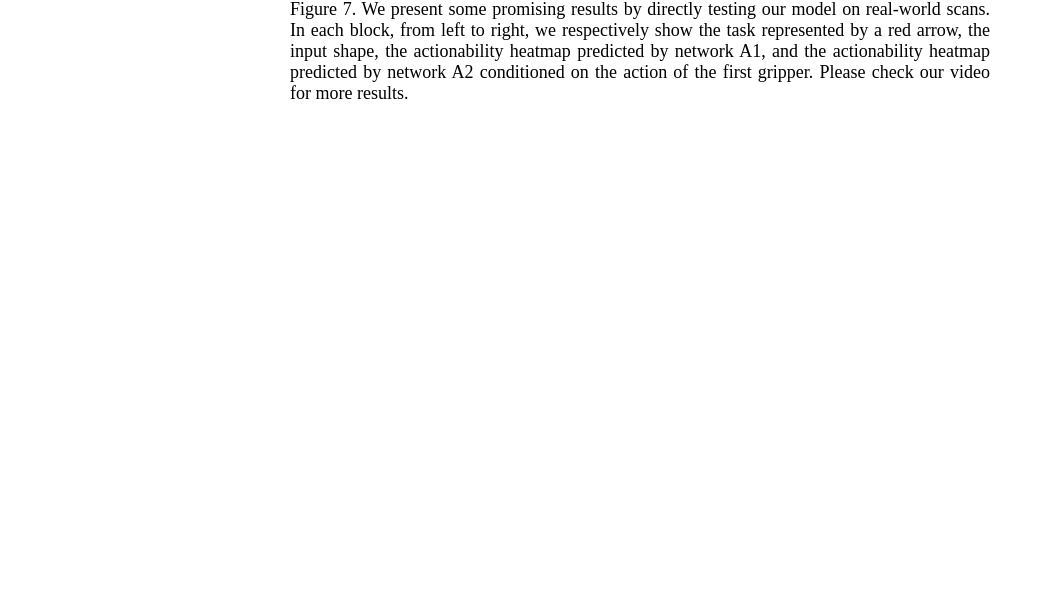
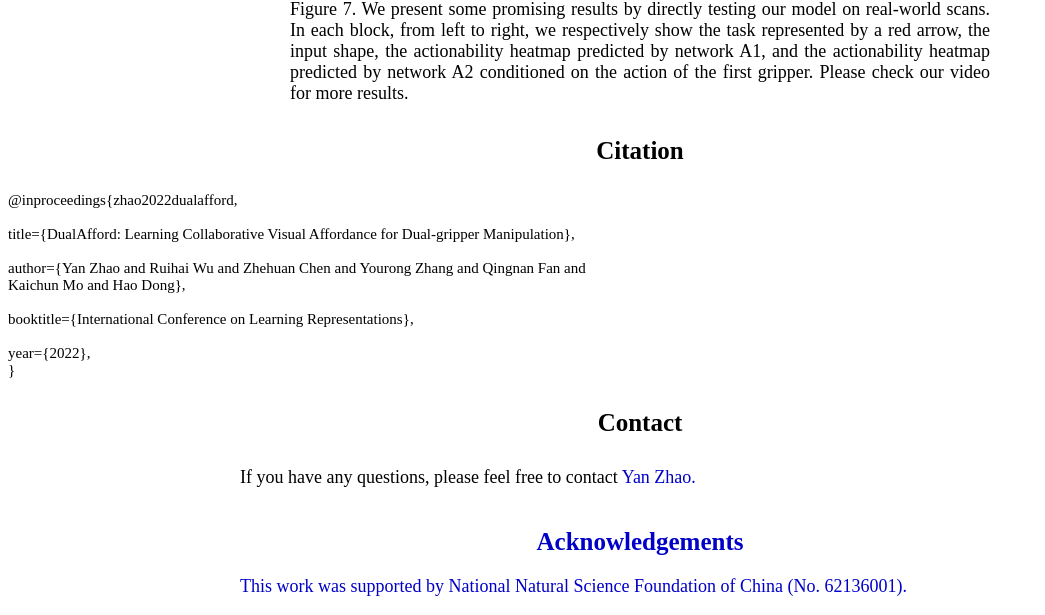
Before and after one commit to hyperplane-lab/DualAfford, a plain HTML site: page index.html in a window 1280 px wide. Shown: the part 5872-6487 px from the top of the page, without its empty margins (0-1045 px from the left). Before the commit the page ends 5995 px from the top, so only its background shows below. Drawn offline with Linux system fonts and the light colour scheme; a web font is replaced by a local one.

Commit message:
Update index.html

```diff
--- a/index.html
+++ b/index.html
@@ -39,8 +39,8 @@
 
 <div class = "abstractTitle">
   Abstract
-  </div>
-  <p class = "abstractText">
+</div>
+<p class = "abstractText">
     It is essential yet challenging for future home-assistant robots to understand and manipulate diverse 3D objects in daily human environments. Towards building scalable systems that can perform diverse manipulation tasks over various 3D shapes, recent works have advocated and demonstrated promising results learning visual actionable affordance, which labels every point over the input 3D geometry with an action likelihood of accomplishing the downstream task (e.g., pushing or picking-up). However, these works only studied single-gripper manipulation tasks, yet many real-world tasks require two hands to achieve collaboratively. In this work, we propose a novel learning framework, DualAfford, to learn collaborative affordance for dual-gripper manipulation tasks. The core design of the approach is to reduce the quadratic problem for two grippers into two disentangled yet inter- connected subtasks for efficient learning. Using the large-scale PartNet-Mobility and ShapeNet datasets, we set up four benchmark tasks for dual-gripper manipulation. Experiments prove the effectiveness and superiority of our method over three baselines.
 </p>
 
@@ -134,4 +134,38 @@
 
 <p></p>
 
+
+
+<div class = "abstractTitle">
+  Citation
+</div>
+<p class = "bibtex">
+  @inproceedings{zhao2022dualafford,   <br>
+    title={DualAfford: Learning Collaborative Visual Affordance for Dual-gripper Manipulation},  <br>
+    author={Yan Zhao and Ruihai Wu and Zhehuan Chen and Yourong Zhang and Qingnan Fan and Kaichun Mo and Hao Dong},  <br>
+    booktitle={International Conference on Learning Representations},  <br>
+    year={2022},
+  }
+</p>
+
+
+
+<div class = "abstractTitle">
+  Contact
+</div>
+<p class = "abstractText">
+  If you have any questions, please feel free to contact <a href="https://sxy7147.github.io/" target="_blank">Yan Zhao.
+</p>
+
+
+
+
+<div class = "ackTitle">
+  Acknowledgements
+</div>
+<p class = "ackText">
+  This work was supported by National Natural Science Foundation of China (No. 62136001).
+</p>
+
+
 </body></html>
```
